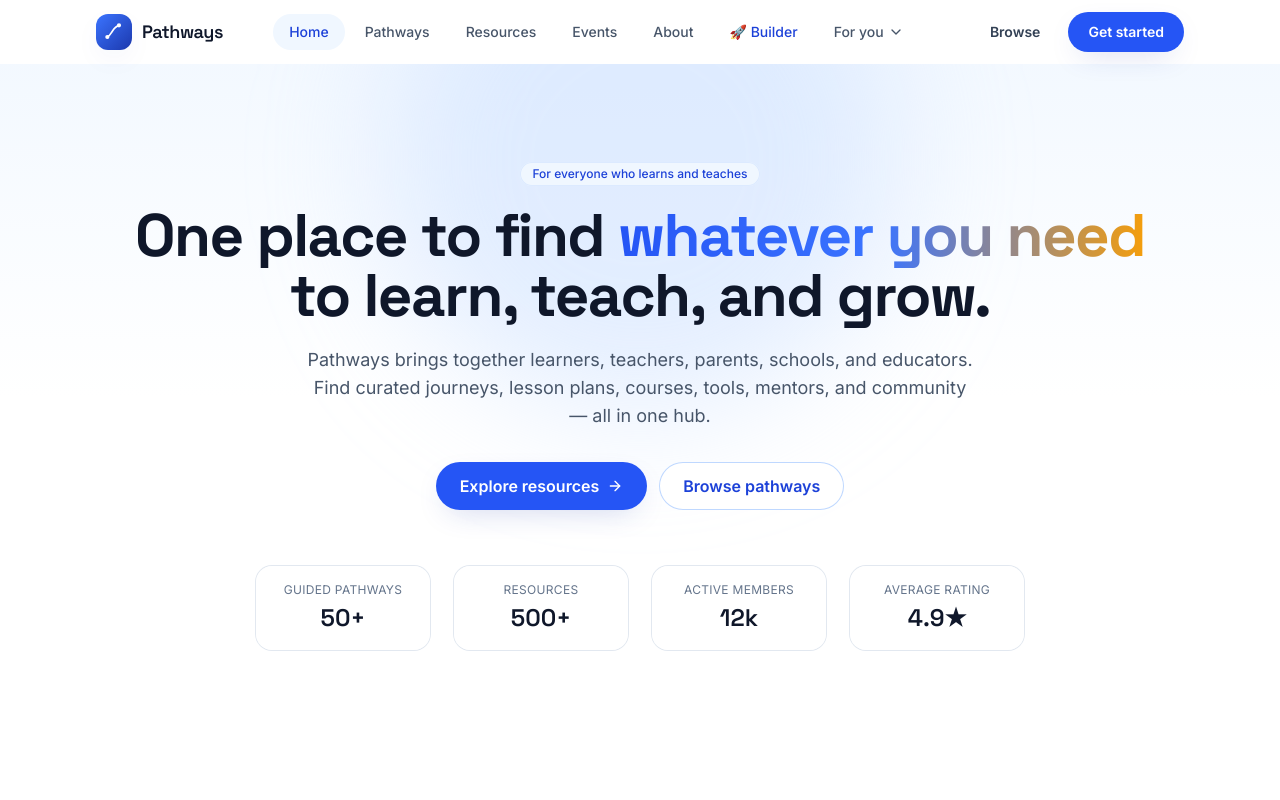
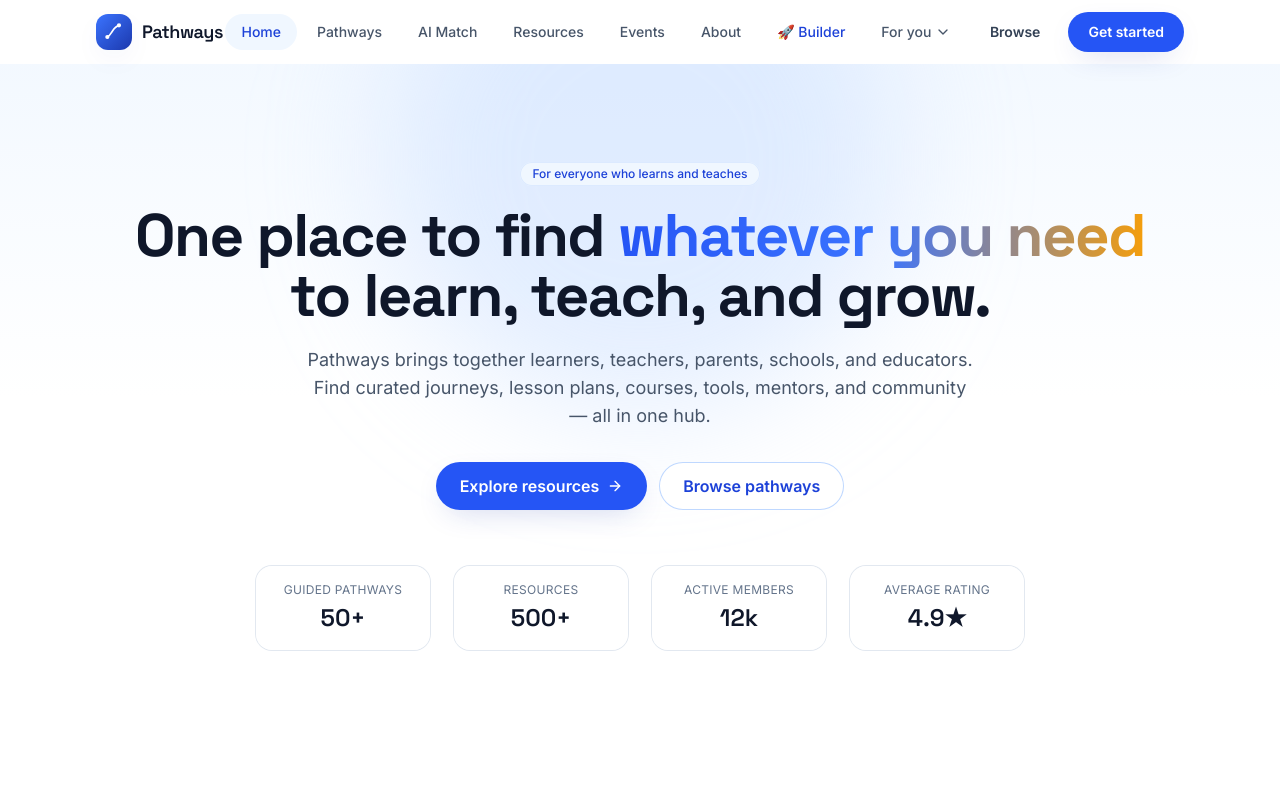
Before and after one commit to DinaElAhl/Pathways-, a React (Vite) app: page / in a window 1280 px wide. Shown: the top 800 px of the page. Built offline with nearby package versions, Linux system fonts and the light colour scheme.

Commit message:
Add AI Match link to Navbar

```diff
--- a/src/components/Navbar.jsx
+++ b/src/components/Navbar.jsx
@@ -6,6 +6,7 @@ import { audiences } from '../data/audiences.js'
 const links = [
   { to: '/', label: 'Home', end: true },
   { to: '/pathways', label: 'Pathways' },
+  { to: '/recommend', label: 'AI Match' },
   { to: '/resources', label: 'Resources' },
   { to: '/events', label: 'Events' },
   { to: '/about', label: 'About' },
```
